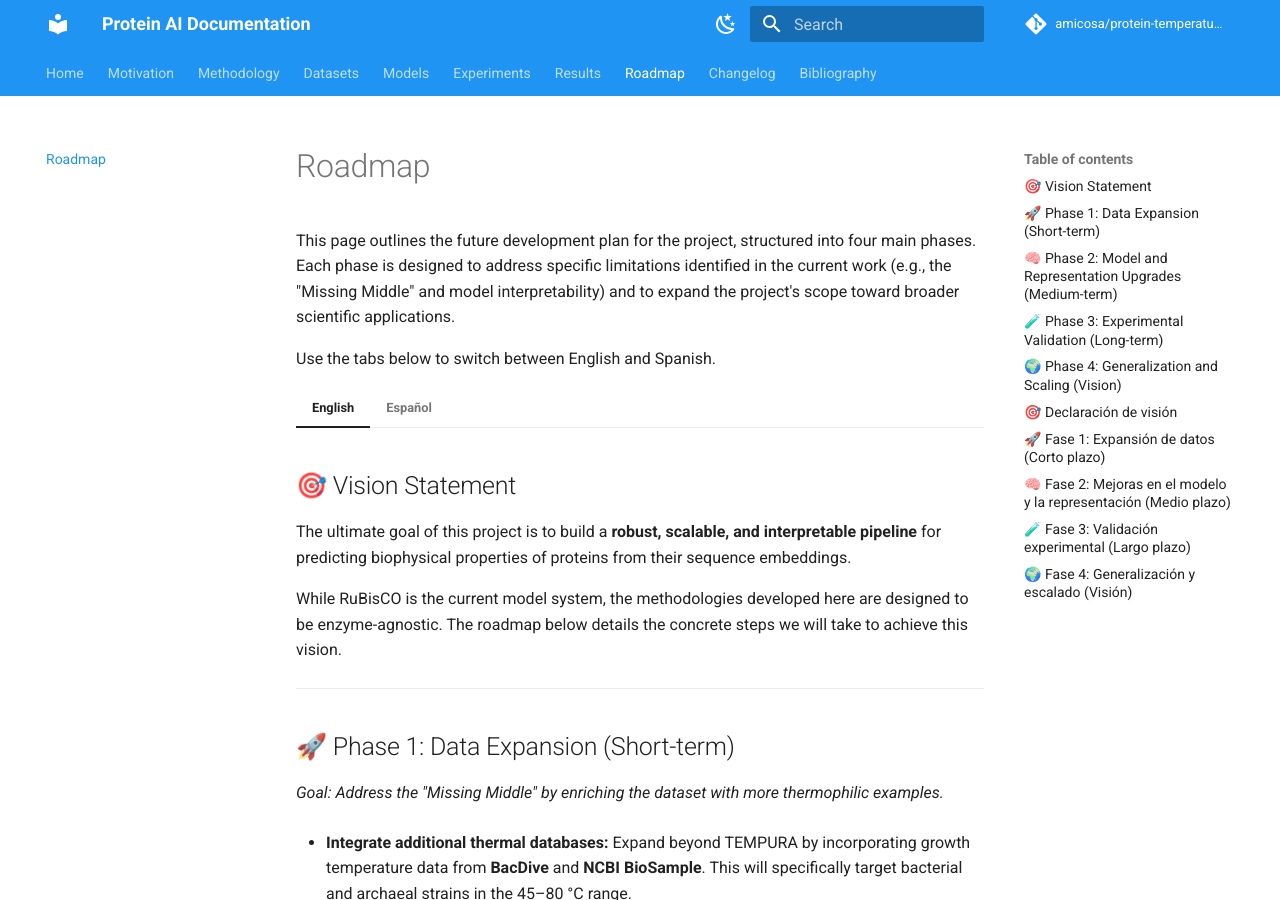
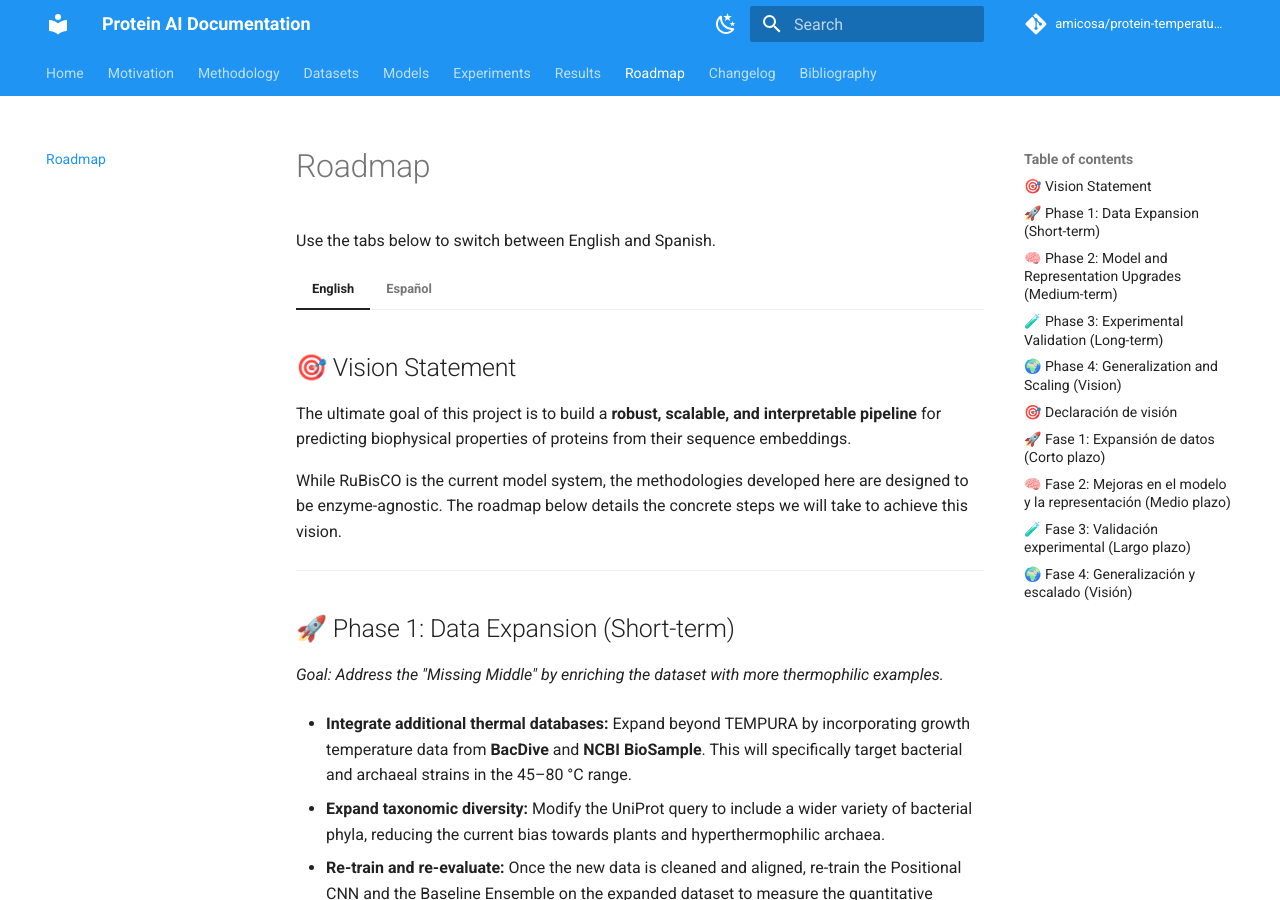
Before and after one commit to amicosa/protein-temperature-prediction-docs, an MkDocs documentation site: the page built from docs/roadmap.md, in a window 1280 px wide and 900 px high. Built offline with MkDocs 1.6.1 and Material for MkDocs 9.7.7, drawn with Linux system fonts in a browser that asks for light colours; comment, search, counter and statistics services are not loaded.

Commit message:
Remove introductory text from roadmap for clarity and focus on project phases

```diff
--- a/docs/roadmap.md
+++ b/docs/roadmap.md
@@ -1,6 +1,4 @@
 # Roadmap
-
-This page outlines the future development plan for the project, structured into four main phases. Each phase is designed to address specific limitations identified in the current work (e.g., the "Missing Middle" and model interpretability) and to expand the project's scope toward broader scientific applications.
 
 Use the tabs below to switch between English and Spanish.
 
```
